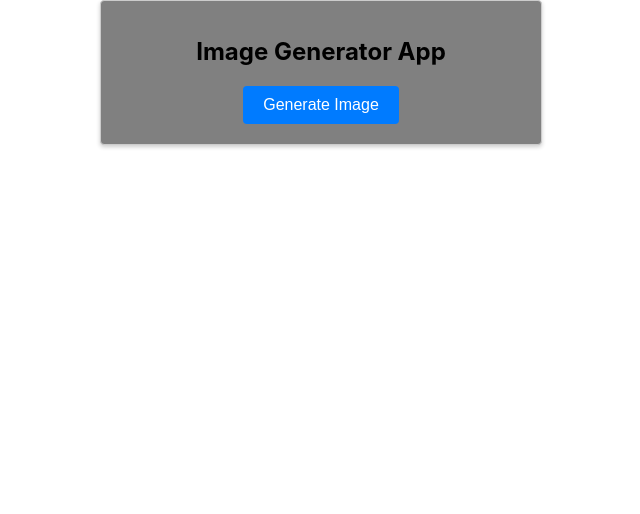
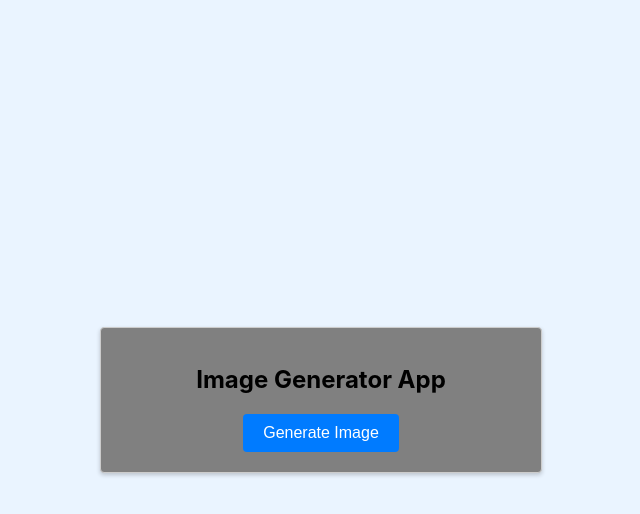
Before and after one commit to Kiragu-Maina/image-generator-webapp, a React (Create React App) app: page / in a window 1280 px wide. Shown: the top 514 px of the page, without its empty margins (319-959 px from the left). Built offline with nearby package versions, Linux system fonts and the light colour scheme; no server answers.

Commit message:
changes to App.css

```diff
--- a/src/App.css
+++ b/src/App.css
@@ -1,3 +1,38 @@
+body {
+  margin: 0;
+  padding: 0;
+  background-color: #eaf4ff; /* Replace with your desired background color */
+}
+
+#root {
+  display: flex;
+  justify-content: center;
+  align-items: center;
+  min-height: 100vh;
+}
+
+@keyframes fading-shadows {
+  0% {
+    box-shadow: 0 0 0 0 rgba(0, 0, 0, 0.8);
+  }
+  50% {
+    box-shadow: 0 0 30px 10px rgba(0, 0, 0, 0.4);
+  }
+  100% {
+    box-shadow: 0 0 0 0 rgba(0, 0, 0, 0.8);
+  }
+}
+
+body:before {
+  content: "";
+  position: fixed;
+  top: 0;
+  left: 0;
+  width: 100%;
+  height: 100%;
+  pointer-events: none;
+  animation: fading-shadows 3s linear infinite;
+}
 
 .container {
   display: flex;
```
